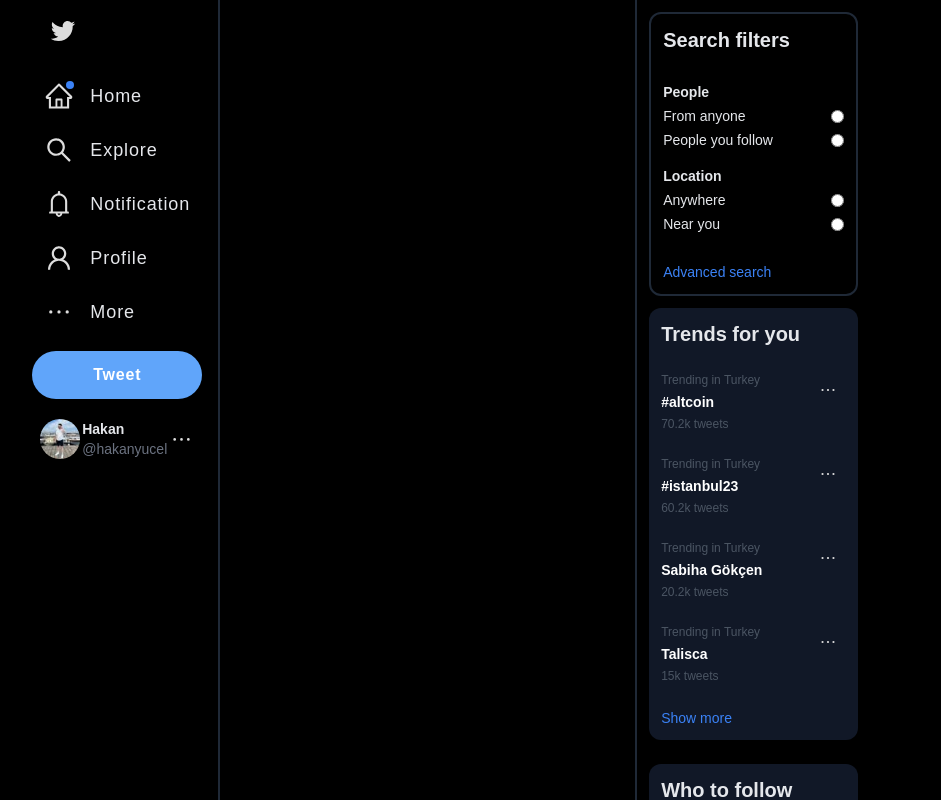
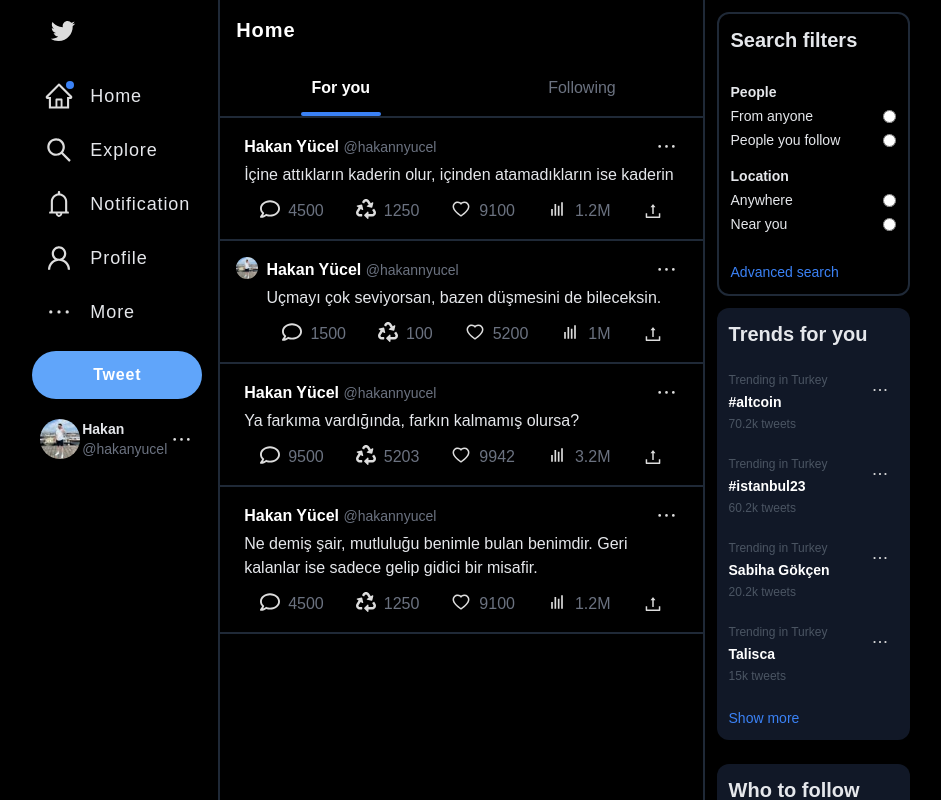
Before and after one commit to hakannyucel/twitter-clone, a React (Create React App) app: page / in a window 1280 px wide. Shown: the top 800 px of the page, without its empty margins (197-1138 px from the left). Built offline with nearby package versions, Linux system fonts and the light colour scheme.

Commit message:
Rollback Url Prefix

```diff
--- a/package.json
+++ b/package.json
@@ -1,6 +1,6 @@
 {
   "name": "twitter-clone",
-  "homepage": "https://hakannyucel.github.io/twitter-clone",
+  "homepage": "http://twitter-clone.hakanyucel.com",
   "version": "0.1.0",
   "private": true,
   "dependencies": {
@@ -23,8 +23,6 @@
   },
   "scripts": {
     "start": "react-scripts start",
-    "predeploy": "npm run build",
-    "deploy": "gh-pages -d build",
     "build": "react-scripts build",
     "test": "react-scripts test",
     "eject": "react-scripts eject"
--- a/src/App.tsx
+++ b/src/App.tsx
@@ -2,7 +2,7 @@ import React, { Suspense } from 'react';
 import { ErrorBoundary } from 'react-error-boundary';
 import ErrorPage from './pages/error';
 import AppRoutes from './routes';
-import { BrowserRouter } from "react-router-dom";
+import { HashRouter as Router } from "react-router-dom";
 import SuspenseLoading from './components/SuspenseLoading';
 import Layout from './pages';
 
@@ -10,11 +10,11 @@ const App = () => {
   return (
     <ErrorBoundary FallbackComponent={ErrorPage}>
       <Suspense fallback={<SuspenseLoading />}>
-        <BrowserRouter>
+        <Router>
           <Layout>
             <AppRoutes/>
           </Layout>
-        </BrowserRouter>
+        </Router>
       </Suspense>
     </ErrorBoundary>
   )
--- a/src/components/FollowItem.tsx
+++ b/src/components/FollowItem.tsx
@@ -10,7 +10,7 @@ const FollowItem: React.FC<FollowItemProp> = ({fullName, username}) => {
     return (
         <div className='hover:bg-gray-800 transition px-2 py-4 flex w-full items-center justify-between cursor-pointer'>
             <div className='flex space-x-4'>
-                <img src="/twitter-clone/assets/profile.jpg" alt="" width={40} height={40} className='rounded-full' />
+                <img src="/assets/profile.jpg" alt="" width={40} height={40} className='rounded-full' />
                 <div className='flex flex-col text-sm'>
                     <span className='font-bold'>{fullName}</span>
                     <span className='text-gray-500'>{username}</span>
--- a/src/components/Sidebar.tsx
+++ b/src/components/Sidebar.tsx
@@ -7,13 +7,13 @@ const Sidebar: React.FC = () => {
     return (
         <div className='w-4/12 flex flex-col px-4'>
             <div>
-                <a href="/twitter-clone" className='inline-block hover:bg-gray-800 transition rounded-full p-2 m-2'>
+                <a href="/" className='inline-block hover:bg-gray-800 transition rounded-full p-2 m-2'>
                     <AiOutlineTwitter size={30} color='#ddd' />
                 </a>
             </div>
             <div className='flex flex-col'>
-                <SidebarMenuButton icon={<AiOutlineHome size={30} color='#ddd' />} link='/twitter-clone' title={"Home"} hasNotification={true} />
-                <SidebarMenuButton icon={<AiOutlineSearch size={30} color='#ddd' />} link='/twitter-clone/explore' title={"Explore"} />
+                <SidebarMenuButton icon={<AiOutlineHome size={30} color='#ddd' />} link='/' title={"Home"} hasNotification={true} />
+                <SidebarMenuButton icon={<AiOutlineSearch size={30} color='#ddd' />} link='/explore' title={"Explore"} />
                 <SidebarMenuButton icon={<AiOutlineBell size={30} color='#ddd' />} link='#' title={"Notification"} />
                 <SidebarMenuButton icon={<AiOutlineUser size={30} color='#ddd' />} link='#' title={"Profile"} />
                 <SidebarMenuButton icon={<AiOutlineEllipsis size={30} color='#ddd' />} link='#' title={"More"} />
@@ -24,7 +24,7 @@ const Sidebar: React.FC = () => {
 
             <div className='mt-3 hover:bg-gray-800 transition rounded-full p-2 flex w-full items-center justify-between cursor-pointer'>
                 <div>
-                    <img src="/twitter-clone/assets/profile.jpg" alt="" width={40} height={40} className='rounded-full' />
+                    <img src="/assets/profile.jpg" alt="" width={40} height={40} className='rounded-full' />
                 </div>
                 <div className='flex flex-col text-sm'>
                     <span className='font-bold'>Hakan</span>
--- a/src/pages/feed/components/FeedItem.tsx
+++ b/src/pages/feed/components/FeedItem.tsx
@@ -16,11 +16,11 @@ const FeedItem: React.FC<FeedItemProp> = ({fullName, username, content, likeCoun
     return (
         <div className='flex p-4 pb-2 border-b-2 border-gray-800'>
             <div>
-                <img src="/twitter-clone/assets/profile.jpg" alt="" width={40} height={40} className='rounded-full' />
+                <img src="/assets/profile.jpg" alt="" width={40} height={40} className='rounded-full' />
             </div>
             <div className='flex flex-col space-y-1 px-2 w-full '>
                 <div className='flex justify-between items-center'>
-                    <a href="/twitter-clone/profile">
+                    <a href="/profile">
                         <span className='font-bold text-white hover:underline transition'>{fullName}</span>  <span className='text-gray-500 text-sm'>{username}</span>
                     </a>
                     <div className='cursor-pointer hover:bg-gray-800 transition rounded-full'><AiOutlineEllipsis size={25} color='#ddd' /></div>
--- a/src/routes/index.tsx
+++ b/src/routes/index.tsx
@@ -8,9 +8,9 @@ const Explore = lazy(() => import("../pages/explore"));
 const AppRoutes: React.FC = () => {
     return (
         <Routes>
-            <Route path="/twitter-clone" element={<Feed />} />
-            <Route path="/twitter-clone/explore" element={<Explore />} />
-            <Route path="/twitter-clone/*" element={<PageNotFound />} />
+            <Route path="/" element={<Feed />} />
+            <Route path="/explore" element={<Explore />} />
+            <Route path="/*" element={<PageNotFound />} />
         </Routes>
     )
 }
```
Also changed, not shown: 1 other file (tests, documents, lock files or other folders).
